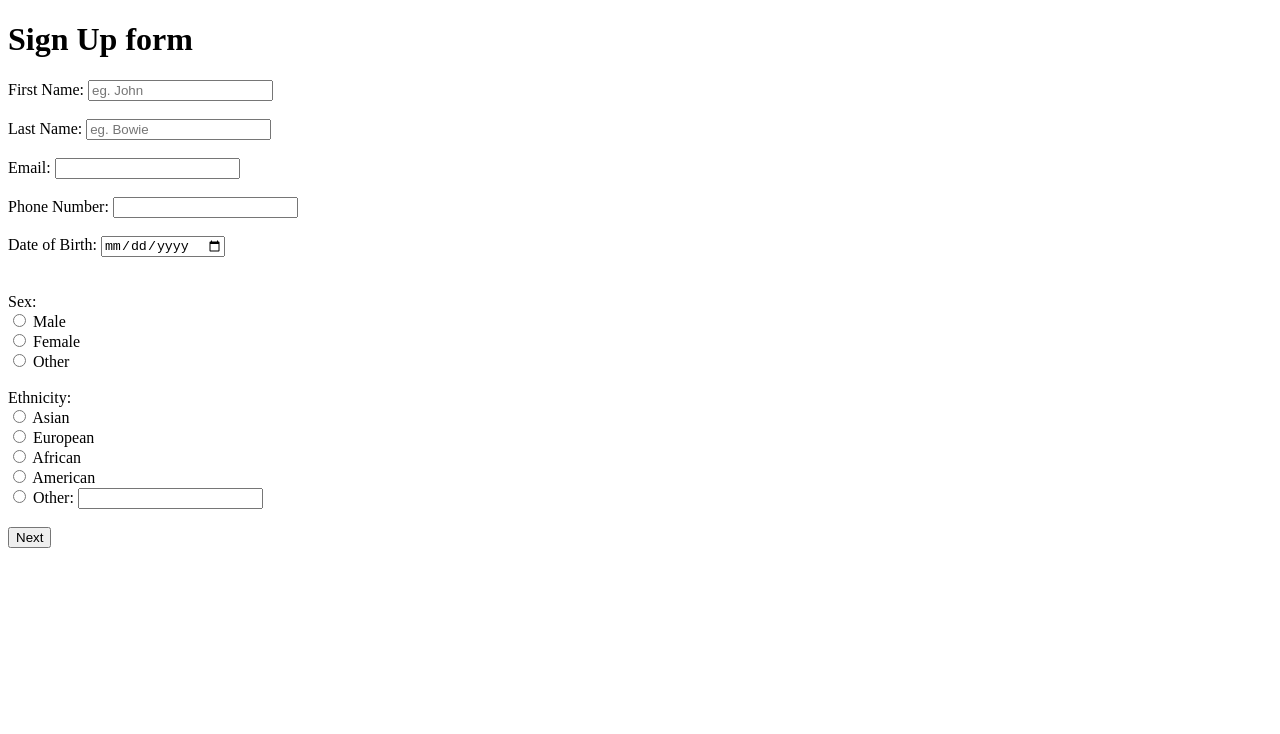
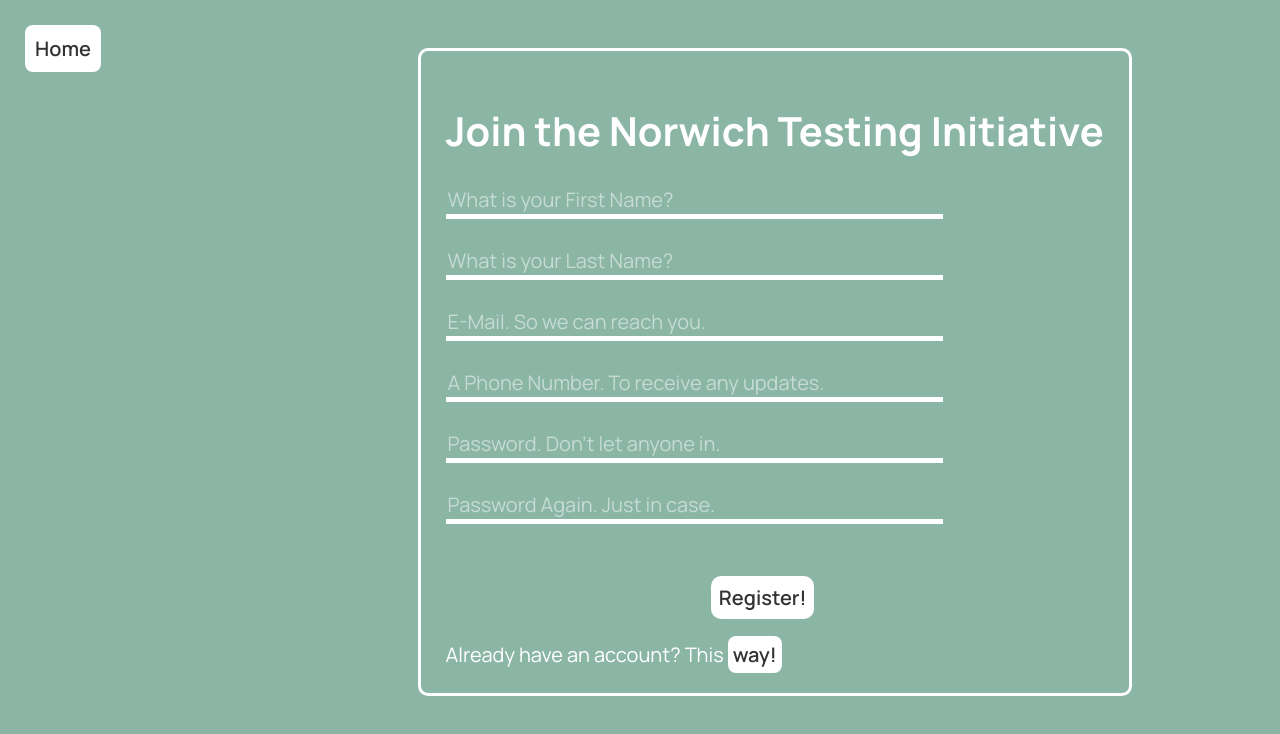
Before and after one commit to oriyash/webdev-coursework-2, a website: page public/signup.html in a window 1280 px wide. Drawn offline with Linux system fonts and the light colour scheme.

Commit message:
mockup for regiser page

```diff
--- a/index.js
+++ b/index.js
@@ -40,4 +40,4 @@ app.post('/register', (req, res) => {
 })
 
 
-app.listen(PORT, () => console.log('Server started on port ' + PORT))
+app.listen(PORT, () => {console.log('Server started on port ' + PORT)})
--- /dev/null
+++ b/public/css/registercss.css
@@ -0,0 +1,92 @@
+@import url('ManropeFont.css');
+
+body {
+    font-family: "Manrope", sans-serif;
+    background-color: #8BB6A6;
+    color: #FFFFFF;
+    font-size: 20px;
+    overflow: hidden;
+}
+
+#wrapper {
+    border: 3px solid white;
+    position: relative;
+    top: 5vh;
+    left: 32vw;
+    display: inline-block;
+    padding: 25px;
+    border-radius: 10px;
+}
+
+#mainTitle {
+    text-align: center;
+}
+
+#registerForm {
+    position: relative;
+}
+
+#firstName, #lastName, #email, #telNumber, #password, #passwordConfirm {
+    font-family: inherit;
+    color: #FFFFFF;
+    border: none;
+    border-bottom: 5px solid #FFFFFF;
+    background-color: rgba(255, 255, 255, 0);
+    width: 75%;
+    font-size: 20px;
+}
+
+#firstName::placeholder, #lastName::placeholder, #email::placeholder, #telNumber::placeholder, #password::placeholder, #passwordConfirm::placeholder {
+    font-size: 20px;
+    color: rgba(255, 255, 255, 0.5);
+}
+
+#submitBtn {
+    font-family: "Manrope", sans-serif;
+    position: relative;
+    top: 15px;
+    left: 40%;
+    background-color: #ffffff;
+    border: none;
+    border-radius: 10px;
+    color: #333333;
+    padding: 8px;
+    text-decoration: none;
+    margin: 10px 2px;
+    cursor: pointer;
+    font-size: 20px;
+    font-weight: 600;
+    transition: transform 0.2s;
+}
+
+#submitBtn:focus, #submitBtn:hover {
+    transform: scale(1.1);
+}
+
+#loginBtn {
+    background-color: #ffffff;
+    border: none;
+    border-radius: 8px;
+    color: #333333;
+    padding: 5px;
+    text-decoration: none;
+    cursor: pointer;
+    font-size: 20px;
+    font-weight: 600;
+}
+
+#homeBtn {
+    position: absolute;
+    top: 0;
+    left: 0;
+    margin: 25px;
+    background-color: #ffffff;
+    border: none;
+    border-radius: 8px;
+    color: #333333;
+    padding: 10px;
+    text-decoration: none;
+    cursor: pointer;
+    font-size: 20px;
+    font-weight: 600;
+}
--- a/public/signup.html
+++ b/public/signup.html
@@ -1,56 +1,31 @@
 <!DOCTYPE html>
-<html>
+<html lang="en">
 <head>
-    <title>Sign Up form</title>
+    <meta charset="UTF-8">
+    <meta name="viewport" content="width=device-width, initial-scale=1.0">
+    <link rel="stylesheet" href="css/registercss.css">
+    <!-- <script src="js/joke.js" type="module"></script> -->
+    <script src="js/test.js" defer></script>
+    <title>Register</title>
 </head>
 <body>
-
-    <h1>Sign Up form</h1>
-
-    <form>
-        <label for="username">First Name:</label>
-        <input type="text" id="username" placeholder="eg. John" required>
-        <br><br>
-        <label for="username">Last Name:</label>
-        <input type="text" id="username" placeholder="eg. Bowie" required>
-        <br><br>
-        <label for="email">Email:</label>
-        <input type="email" id="email" required>
-        <br><br>
-        <label for="username">Phone Number:</label>
-        <input type="text" id="username" required>
-        <br><br>
-         <form action="/action_page.php">
-            <label for="birthday">Date of Birth:</label>
-            <input type="date" id="DOB" name="birthday">
-          </form>
-          <br><br>
-          <label for="Gender">Sex:</label>
-          <br>
-          <input type="radio" id="male" name="gender" value="male">
-  <label for="male">Male</label><br>
-  <input type="radio" id="sex" name="gender" value="female">
-  <label for="female">Female</label><br>
-  <input type="radio" id="sex" name="gender" value="other">
-  <label for="other">Other</label>
-        <br><br>
-        <label for="Ethnicity">Ethnicity:</label>
-        <br>
-        <input type="radio" id="male" name="ethnicity" value="male">
-<label for="male">Asian</label><br>
-<input type="radio" id="ethnicity" name="ethnicity" value="ethnicity">
-<label for="ethnicity">European</label><br>
-<input type="radio" id="ethnicity" name="ethnicity" value="ethnicity">
-<label for="ethnicity">African</label><br>
-<input type="radio" id="ethnicity" name="ethnicity" value="ethnicity">
-<label for="ethnicity">American</label><br>
-<input type="radio" id="other" name="ethnicity" value="other">
-<label for="ethnicity">Other: <label for="Other"><input type="Other" name="ethnicity" id="ethnicity"></label></label>
-      <br><br>
-        <input type="submit" value="Next">
-
-
-    </form>
-
+    <a href="/" id="homeBtn">Home</a>
+    <div id="wrapper">
+        <h1 id="mainTitle">Join the Norwich Testing Initiative</h1>
+        <form action="#" method="post" id="registerForm">
+            <input type="text" name="firstName" id="firstName" placeholder="What is your First Name?" required> <br><br>
+            <input type="text" name="lastName" id="lastName" placeholder="What is your Last Name?" required> <br><br>
+            <input type="email" name="email" id="email" placeholder="E-Mail. So we can reach you." required> <br><br>
+            <input type="tel" name="telNumber" id="telNumber" placeholder="A Phone Number. To receive any updates." required> <br><br>
+            <input type="password" name="password" id="password" placeholder="Password. Don't let anyone in." required> <br><br>
+            <input type="password" name="passwordConfirm" id="passwordConfirm" placeholder="Password Again. Just in case." required> <br><br>
+            <input type="submit" id="submitBtn" value="Register!">
+        </form> <br>
+        <span id="register">Already have an account? This <a href="/login" id="loginBtn">way!</a></span>
+    </div>
+    <!-- <div id="joke"> -->
+        <!-- <span id="jokeText"></span> -->
+        <!-- <span id="msg"> (Click for another joke)</span> -->
+    <!-- </div> -->
 </body>
 </html>
```
